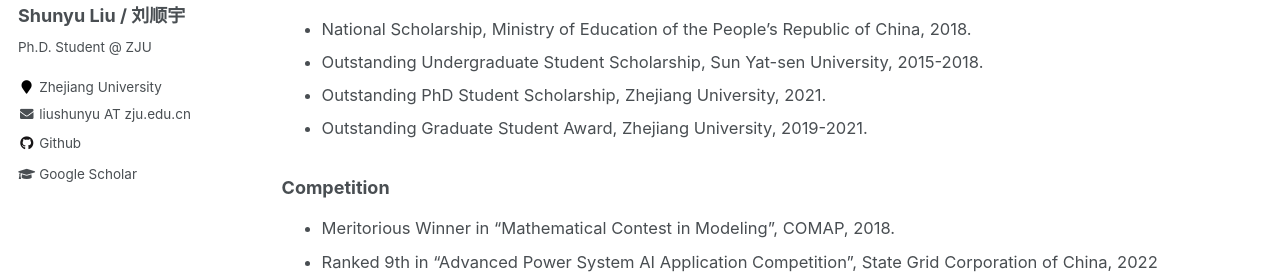
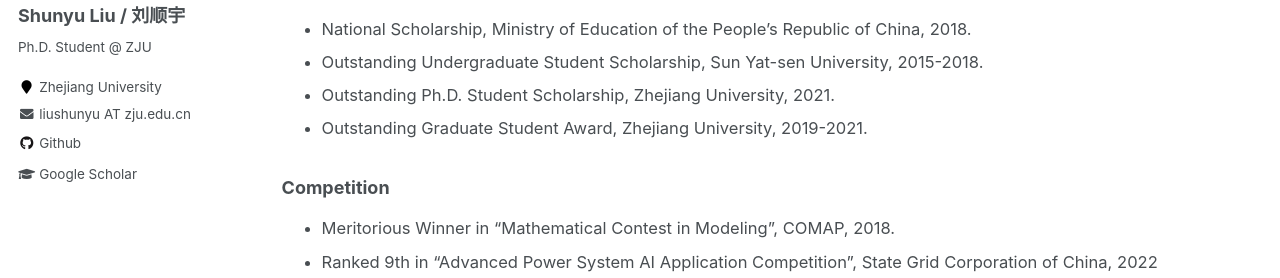
Before and after one commit to liushunyu/liushunyu.github.io, a Jekyll site: the page built from _pages/about.md, in a window 1280 px wide and 900 px high, scrolled down 1432 px. Shown: the part 175-453 px from the top of the window. Built offline with Jekyll 4.4.1, drawn with Linux system fonts in a browser that asks for light colours.

Commit message:
Update about.md

```diff
--- a/_pages/about.md
+++ b/_pages/about.md
@@ -60,7 +60,7 @@ Awards & Honors
 ### Scholarship
   - National Scholarship, Ministry of Education of the People's Republic of China, 2018.
   - Outstanding Undergraduate Student Scholarship, Sun Yat-sen University, 2015-2018.
-  - Outstanding PhD Student Scholarship, Zhejiang University, 2021.
+  - Outstanding Ph.D. Student Scholarship, Zhejiang University, 2021.
   - Outstanding Graduate Student Award, Zhejiang University, 2019-2021.
 
 ### Competition
```
